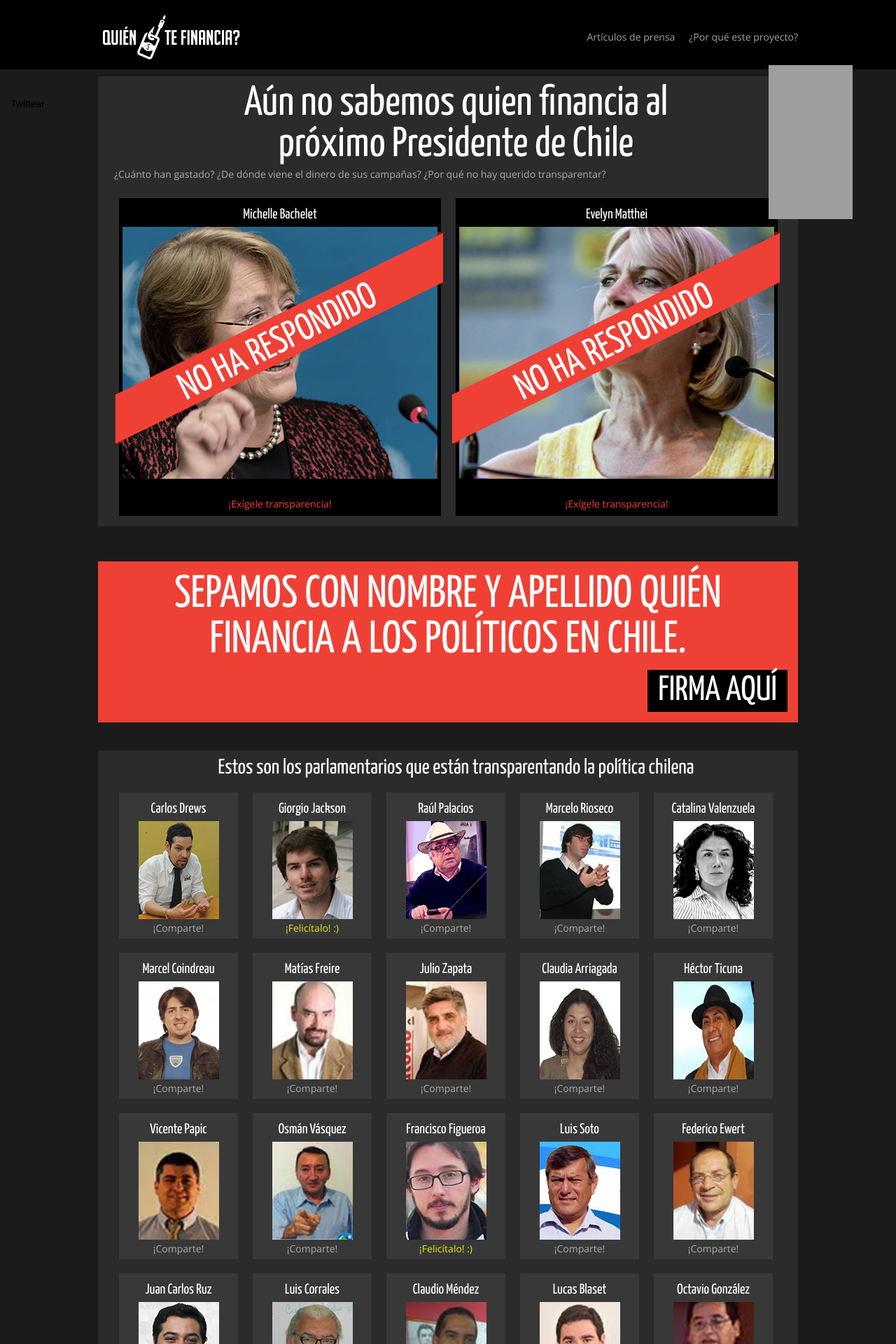
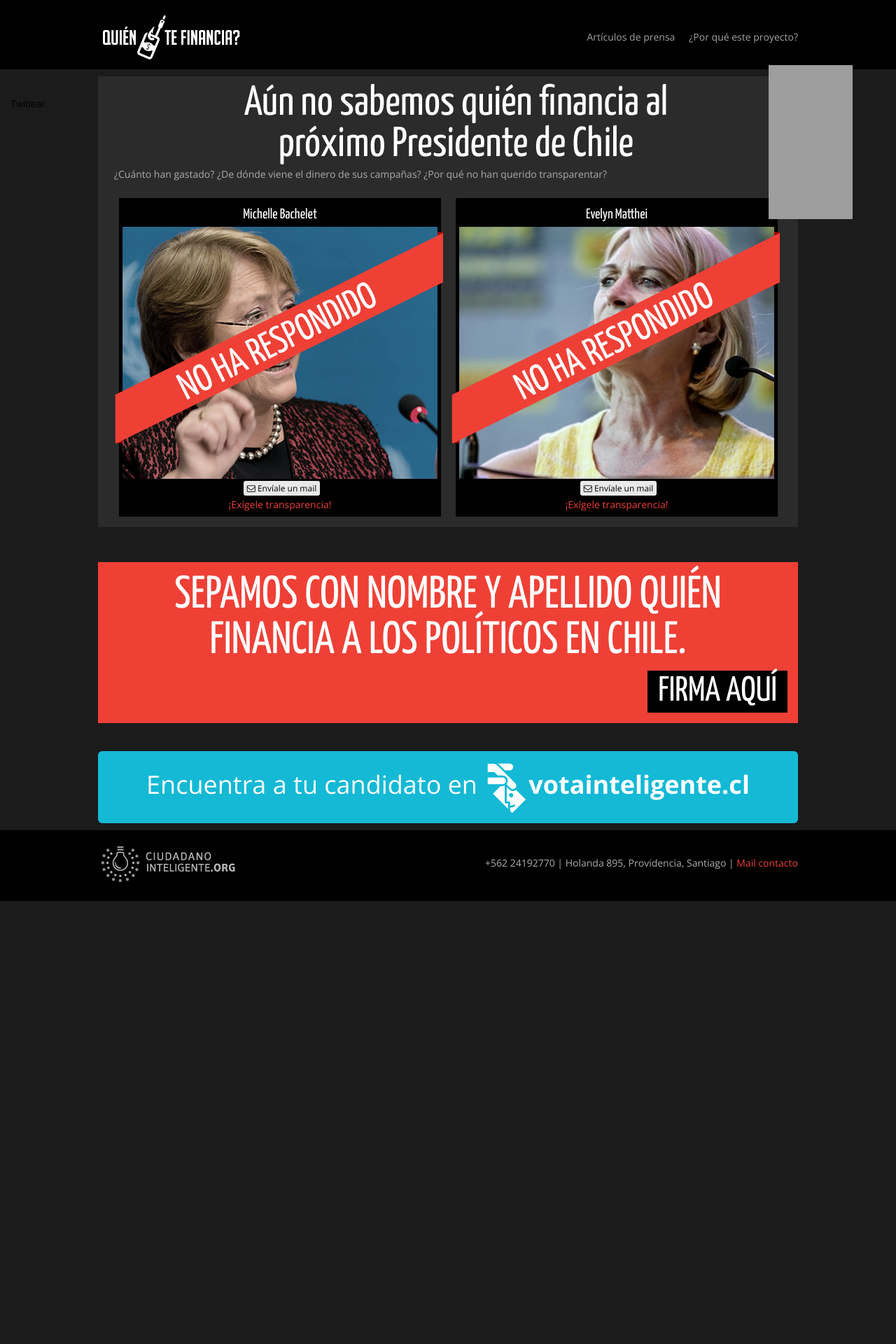
Before and after one commit to ciudadanointeligente/quien-te-financia, a Jekyll site: the page built from index.html, in a window 1280 px wide. Shown: the top 1920 px of the page at 70% size. Built offline with Jekyll 4.4.1, drawn with Linux system fonts in a browser that asks for light colours; nearby versions of some CDN libraries; Markdown is read by kramdown in place of the engine named in the settings; comment, search, counter and statistics services are not loaded; after the commit the page ends 1287 px from its top, so only the background shows below that; some of the changed text lies outside the part shown; grey boxes are pictures that could not be loaded.

Commit message:
Agrega bullying por mail y borra parlamentarios.

```diff
--- a/_includes/ficha_home.html
+++ b/_includes/ficha_home.html
@@ -49,9 +49,16 @@
 
            <!-- Twitter -->
 
+      <div class="clearfix">
           <span class="oneAction">
-            <a href="http://twitter.com/share" class="twitter-share-button" data-count="none" data-via="{{ site.twitter }}" data-text="Oye @{{post.c_twitter}} {{site.hashtag}} la campaña electoral?" ></a>
-          </span><br />
+            <a href="http://twitter.com/share" class="twitter-share-button" data-count="none" data-via="{{ site.twitter }}" data-text="Aún no sabemos quien financia al próximo Presidente de Chile. @{{post.c_twitter}} {{site.hashtag}}?" ></a>
+          </span>
+          <span class="oneAction">
+            <a class="mailto" href="mailto:{{ post.public-email }}?subject=¿Quién te financia?&amp;body=Estimada%20candidata:%0A%0AQuisiera%20saber%20quién%20financia%20su%20campaña%20electoral.%20%0A%0AEn%20Chile,%20los%20vínculos%20del%20poder%20político%20constituyen%20una%20amenaza%20para%20la%20creación%20de%20políticas%20públicas%20que%20promuevan%20el%20interés%20general.%20Consideramos%20que%20la%20legislación%20es%20insuficiente.%0A%0AAyúdanos%20a%20cambiar%20las%20cosas%20y%20cuéntanos%20#QuienTeFinancia" target="_blank"><i class="fa fa-envelope-o"></i> Envíale un mail</a>
+          </span>
+      </div>
+
+
           <div class="actionQTF">
               ¡Exígele transparencia!
           </div>
--- a/_layouts/base.html
+++ b/_layouts/base.html
@@ -25,6 +25,7 @@
             <script src="/js/jquery.countdown.js"></script>
             <script src="/js/script.js"></script>
   <link href='http://fonts.googleapis.com/css?family=Open+Sans:400,300,700,800' rel='stylesheet' type='text/css'>
+  <link href="//netdna.bootstrapcdn.com/font-awesome/4.0.3/css/font-awesome.css" rel="stylesheet">
 </head>
 
 <body class="body-qtf">
--- a/_posts/presidenciales/2013-05-01-matthei.markdown
+++ b/_posts/presidenciales/2013-05-01-matthei.markdown
@@ -12,6 +12,7 @@
 gender: f
 
 c_twitter: Evelyn_2014
+public-email: informacionprogramatica@evelyn2014.cl
 
 extra_info_url: http://www.votainteligente.cl/election/presidencial/evelyn-matthei
 
--- a/_posts/presidenciales/2013-10-01-bachelet.markdown
+++ b/_posts/presidenciales/2013-10-01-bachelet.markdown
@@ -12,6 +12,7 @@
 gender: f
 
 c_twitter: comandomichelle
+public-email: info@michellebachelet.cl
 
 extra_info_url: http://www.votainteligente.cl/election/presidencial/michelle-bachelet
 ---
--- a/css/qtf.css
+++ b/css/qtf.css
@@ -413,6 +413,31 @@
 
 .twitter-share-button {
 	margin-top: 8px;
+	margin-bottom: -5px;
+}
+
+a.mailto {
+	padding: 2px 5px;
+	background: #E9E9E9;
+	color: #000;
+	font-size: 12px;
+	border-radius: 3px;
+	margin-left: 5px;
+}
+
+a.mailto:hover {
+	background: #EF4036;
+	color: #fff;
+}
+
+.clearfix:after {
+  content: "";
+  display: table;
+  clear: both;
+}
+
+.clearfix {
+  *zoom: 1;
 }
 
 /*Ficha candidatos*/
--- a/index.html
+++ b/index.html
@@ -23,8 +23,8 @@
 
   <div class="manAbove"> </div>
   <div class="theBlackBox">
-    <h1 class="titleLine">Aún no sabemos quien financia al próximo Presidente de Chile</h1>
-    <p>¿Cuánto han gastado? ¿De dónde viene el dinero de sus campañas? ¿Por qué no hay querido transparentar?</p>
+    <h1 class="titleLine">Aún no sabemos quién financia al próximo Presidente de Chile</h1>
+    <p>¿Cuánto han gastado? ¿De dónde viene el dinero de sus campañas? ¿Por qué no han querido transparentar?</p>
   <ul class="candidatesList">
 
       {% for post in site.posts %}
@@ -60,45 +60,6 @@
 
 {% if (site.categories.senadores or site.categories.diputados) %}
 
-
-
-<section class="content home parlamentarios">
-
-  <div class="manAbove"> </div>
-  <div class="theBlackBox">
-    <h2 class="titleLine"> Estos son los parlamentarios que están transparentando la política chilena</h2>
-
-  <ul class="candidatesList">
-
-      {% for post in site.posts %}
-        {% if post.categories contains 'blacklist' and (post.categories contains 'diputados' or post.categories contains 'senadores')%}
-            <li>
-              {% include ficha_home.html %}
-            </li>
-
-        {% endif %}
-      {% endfor %}
-
-    {% for post in site.posts %}
-      {% if post.categories contains 'whitelist' and (post.categories contains 'diputados' or post.categories contains 'senadores')%}
-          <li>
-           {% include ficha_home.html %}
-          </li>
-      {% endif %}
-    {% endfor %}
-
-    {% for post in site.posts %}
-      {% if post.categories contains 'soon' and (post.categories contains 'diputados' or post.categories contains 'senadores')%}
-          <li>
-           {% include ficha_home.html %}
-          </li>
-      {% endif %}
-    {% endfor %}
-  </ul>
-  </ul>
-</div>
-</section>
-
 {% endif %}
 
 
```
